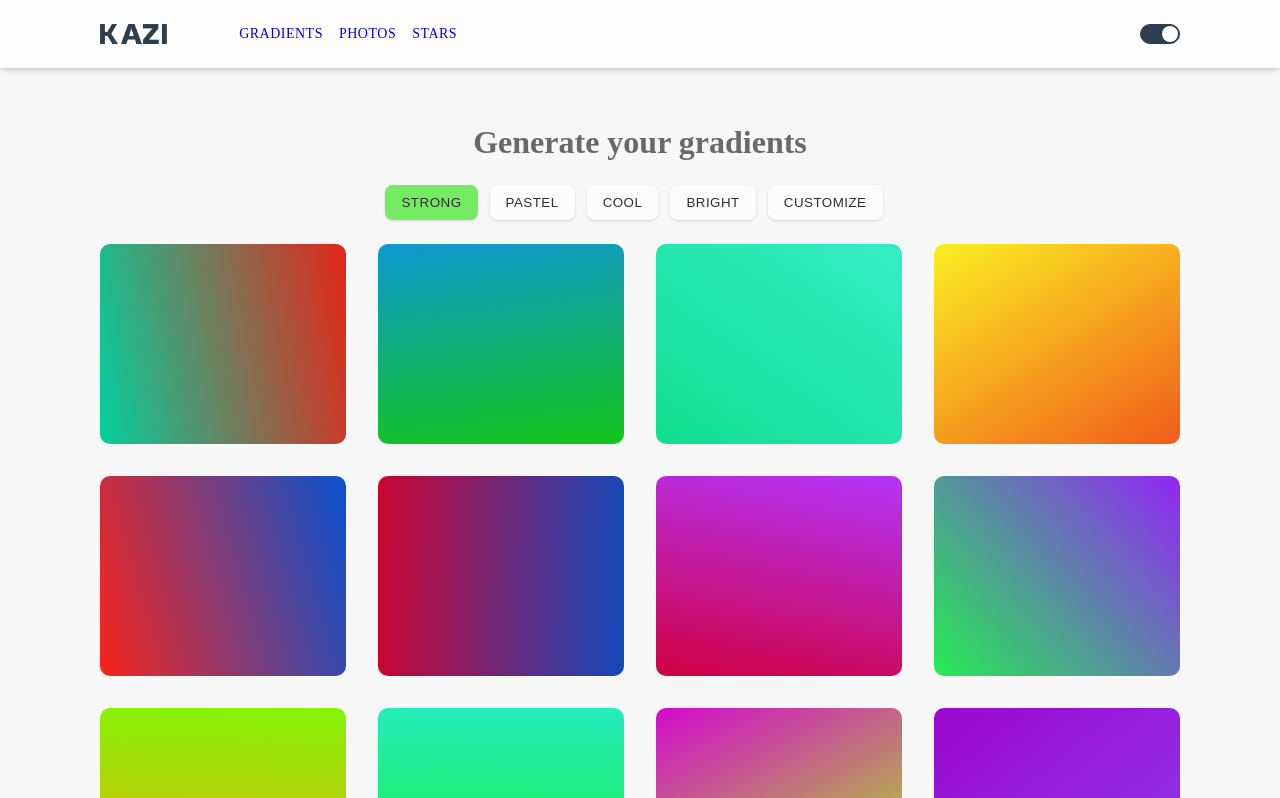
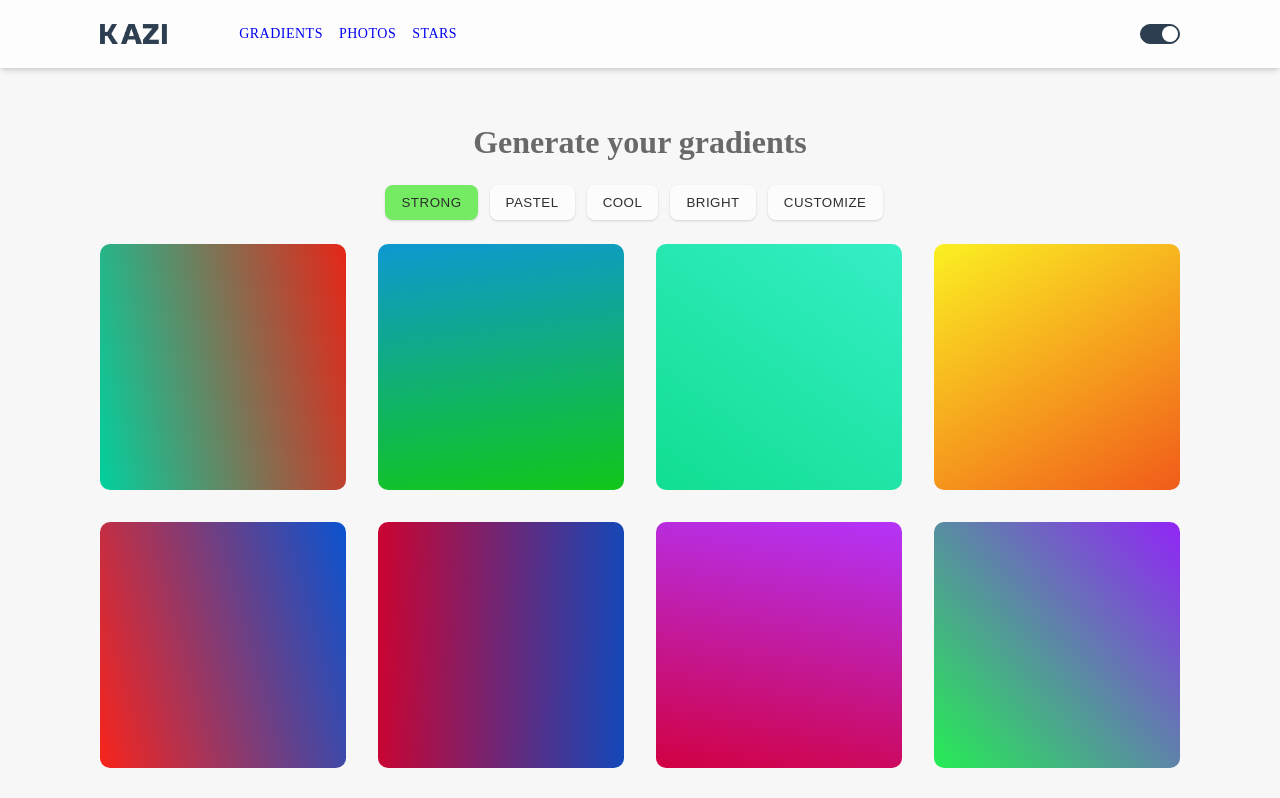
Before and after one commit to aa474754765/kazi3, a Vue app: page / in a window 1280 px wide. Shown: the top 798 px of the page. Built offline with nearby package versions, Linux system fonts and the light colour scheme.

Commit message:
css updated

```diff
--- a/src/components/GradientsBox/index.vue
+++ b/src/components/GradientsBox/index.vue
@@ -57,6 +57,12 @@ const unStar = () => {
     transform: scale(1.1);
   }
 }
+.gradients-box {
+  width: 100%;
+  padding-top: 100%;
+  position: relative;
+  border-radius: 1rem;
+}
 .gradients-box.star .el-icon,
 .gradients-box:hover .el-icon {
   display: unset;
--- a/src/views/HomeView.vue
+++ b/src/views/HomeView.vue
@@ -86,15 +86,15 @@ const openCustumizeDialog = (): void => {
   </el-row>
   <el-row :gutter="32">
     <el-col
-      :xs="24"
-      :sm="12"
+      :xs="12"
+      :sm="8"
       :md="8"
       :lg="6"
       :xl="6"
       v-for="info in gradients"
       :key="info.colors"
     >
-      <GradientsBox :info="info" class="grid-content" />
+      <GradientsBox :info="info" />
     </el-col>
   </el-row>
   <KeepAlive>
@@ -115,13 +115,6 @@ const openCustumizeDialog = (): void => {
 }
 
 .el-col {
-  border-radius: 4px;
   margin-bottom: 3.2rem;
 }
-
-.grid-content {
-  position: relative;
-  border-radius: 1rem;
-  min-height: 20rem;
-}
 </style>
--- a/src/views/StarView.vue
+++ b/src/views/StarView.vue
@@ -15,20 +15,15 @@ renderStarBox();
   <h1>Yours Favorites</h1>
   <el-row :gutter="32">
     <el-col
-      :xs="24"
-      :sm="12"
+      :xs="12"
+      :sm="8"
       :md="8"
       :lg="6"
       :xl="6"
       v-for="info in gradients"
       :key="info.colors"
     >
-      <GradientsBox
-        :info="info"
-        :starred="true"
-        @unstar="renderStarBox"
-        class="grid-content"
-      />
+      <GradientsBox :info="info" :starred="true" @unstar="renderStarBox" />
     </el-col>
   </el-row>
 </template>
@@ -43,13 +38,6 @@ renderStarBox();
 }
 
 .el-col {
-  border-radius: 4px;
   margin-bottom: 3.2rem;
 }
-
-.grid-content {
-  position: relative;
-  border-radius: 1rem;
-  min-height: 20rem;
-}
 </style>
```
